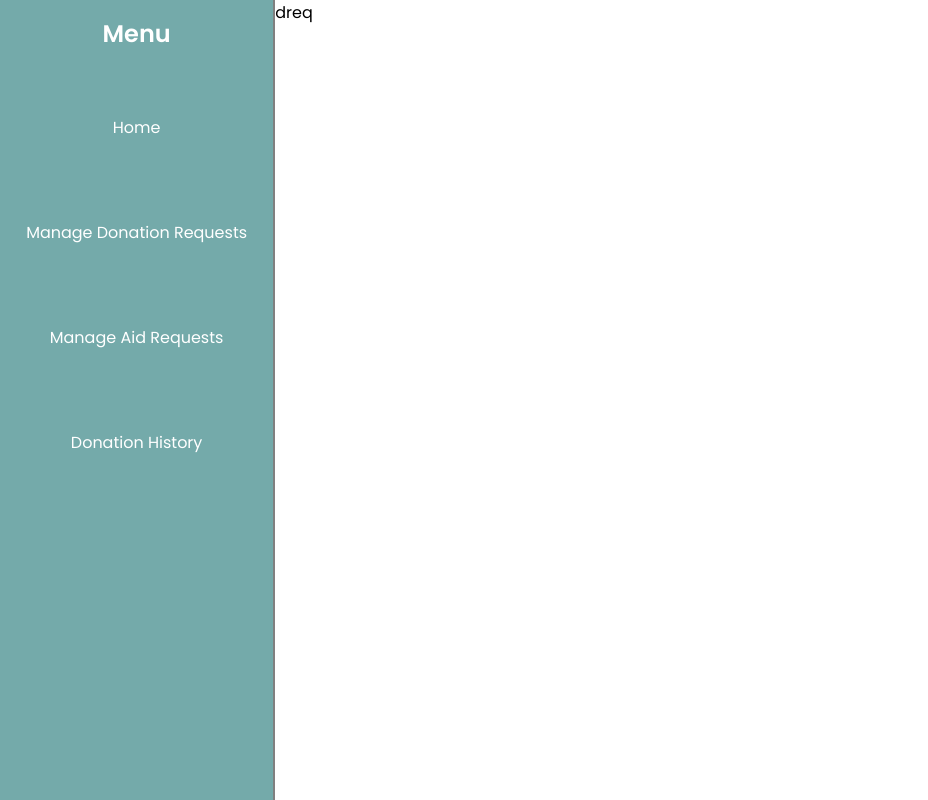
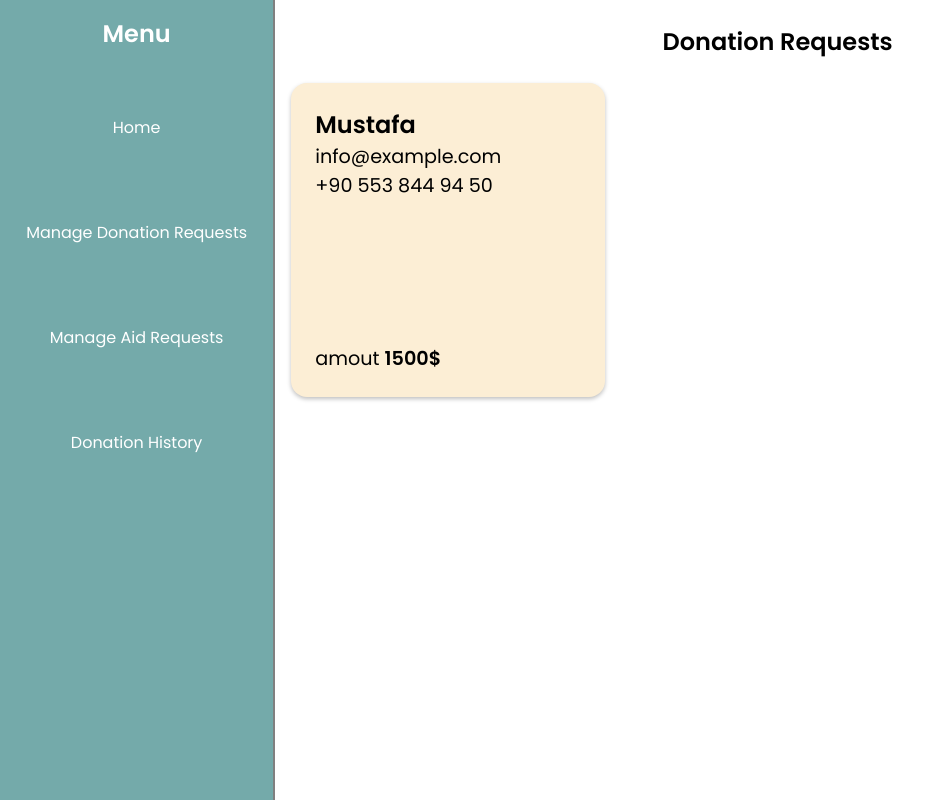
Before and after one commit to Iskenderun-Technical-University/mustafazeydani-YMG, a React (Create React App) app in the folder client/: page /admin/donation-requests in a window 1280 px wide. Shown: the whole page, without its empty margins (0-928 px from the left). Built offline with nearby package versions, Linux system fonts and the light colour scheme.

Commit message:
Designed donation request cards

```diff
--- a/client/src/pages/donationRequests/Dreq.jsx
+++ b/client/src/pages/donationRequests/Dreq.jsx
@@ -3,7 +3,18 @@ import "./dreq.css"
 
 function Dreq() {
   return (
-    <div>dreq</div>
+    <div className="dreq">
+      <h2>Donation Requests</h2>
+      <div className="dreq-container">
+        <div className="dreq-card">
+          <p className="dreq-name">Mustafa</p>
+          <p className="dreq-email">info@example.com</p>
+          <p className="dreq-number">+90 553 844 94 50</p>
+          {/* <p className="dreq-description">Hello</p> */}
+          <p className="dreq-amount">amout <span>1500$</span></p>
+        </div>
+      </div>
+    </div>
   )
 }
 
--- a/client/src/pages/donationRequests/dreq.css
+++ b/client/src/pages/donationRequests/dreq.css
@@ -0,0 +1,49 @@
+.dreq > h2 {
+    text-align: center;
+    margin: 1em 0;
+}
+
+.dreq-container {
+    display: grid;
+    padding: 0 1em;
+    grid-template-columns: repeat(auto-fill, minmax(250px, 1fr));
+    gap: 1em;
+}
+
+.dreq-card {
+    display: flex;
+    flex-direction: column;
+    position: relative;
+    background: #fceed5;
+    border-radius: 1em;
+    padding: 1.5em;
+    aspect-ratio: 1;
+    box-shadow: 0 2px 4px rgba(0, 0, 0, 0.25);
+    transition: transform 0.3s ease-in-out;
+}
+
+.dreq-card:hover {
+    transform: scale(1.05);
+    cursor: pointer;
+    z-index: 1;
+}
+
+.dreq-card .dreq-name {
+    font-size: 1.5em;
+    font-weight: 600;
+}
+
+.dreq-card .dreq-email,
+.dreq-card .dreq-number,
+.dreq-card .dreq-amount {
+    font-size: 1.2em;
+    font-weight: 500;
+}
+
+.dreq-card .dreq-amount {
+    margin-top: auto;
+}
+
+.dreq-amount > span {
+    font-weight: 600;
+}
```
